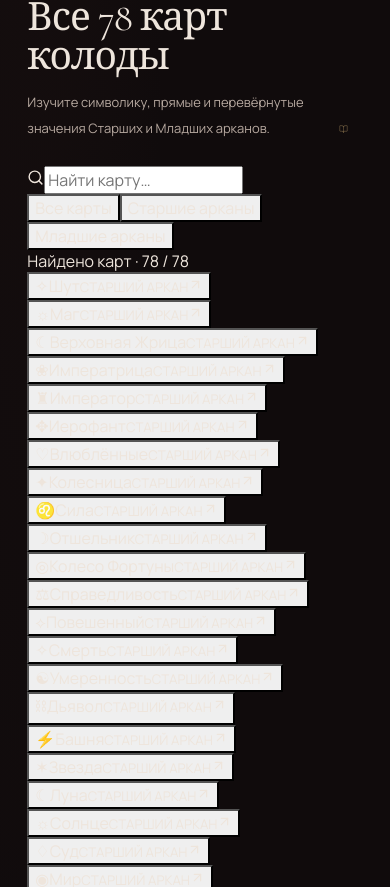
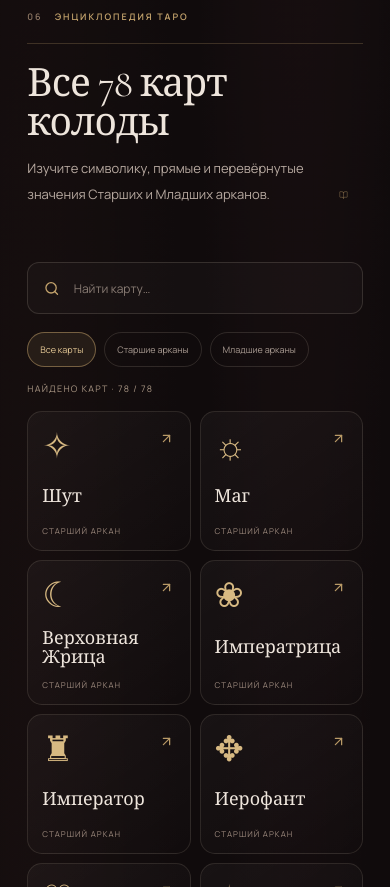
Before and after one commit to jdyxtramvaya-byte/elena-buchelovskaya, a React (Vite) app: page / in a window 390 px wide. Shown: the part 5257-6144 px from the top of the page. Built offline with nearby package versions, Linux system fonts and the light colour scheme.

Commit message:
Style responsive tarot card library

```diff
--- a/src/styles.css
+++ b/src/styles.css
@@ -467,3 +467,35 @@ button { -webkit-appearance: none; appearance: none; }
  .reading-promo{grid-template-columns:1fr;padding:65px 7%;gap:35px}.reading-promo-art{width:190px}.reading-promo-art i{font-size:90px}.reading-promo-copy h2{font-size:45px}.reading-promo-copy .button{width:100%;justify-content:space-between}.readings-footer{padding-left:7%;padding-right:7%}
 }
 @media(prefers-reduced-motion:reduce){.reading-card-result{animation:none}.reading-card-back,.reading-card-front{transition:none}}
+
+
+/* Tarot library */
+.library-section{padding-top:100px;padding-bottom:105px;border-top:1px solid rgba(197,164,109,.12)}
+.library-tools{display:grid;grid-template-columns:minmax(220px,.8fr) 1.2fr;gap:18px;align-items:center;margin:30px 0 15px}
+.library-search{display:flex;align-items:center;gap:12px;padding:0 16px;min-height:52px;border:1px solid rgba(235,220,198,.15);border-radius:12px;background:rgba(255,255,255,.025);color:#c5a46d}
+.library-search input{width:100%;border:0;outline:0;background:transparent;color:var(--text);font:inherit;font-size:12px}
+.library-search input::placeholder{color:#897c74}
+.library-filters{display:flex;justify-content:flex-end;gap:8px;flex-wrap:wrap}
+.library-filters button{padding:12px 15px;border:1px solid rgba(235,220,198,.14);border-radius:999px;background:transparent;color:var(--muted);font:inherit;font-size:10px;cursor:pointer;transition:.25s}
+.library-filters button.active,.library-filters button:hover{border-color:rgba(197,164,109,.5);background:rgba(197,164,109,.1);color:#e4c895}
+.library-count{margin-bottom:16px;color:#a89583;font-size:9px;letter-spacing:.14em;text-transform:uppercase}
+.library-grid{display:grid;grid-template-columns:repeat(4,minmax(0,1fr));gap:12px}
+.library-card{position:relative;display:flex;min-height:155px;flex-direction:column;align-items:flex-start;justify-content:space-between;gap:12px;padding:19px;border:1px solid rgba(235,220,198,.12);border-radius:15px;background:linear-gradient(145deg,rgba(255,255,255,.035),rgba(255,255,255,.008));color:var(--text);text-align:left;cursor:pointer;transition:transform .25s,border-color .25s,background .25s}
+.library-card:hover{transform:translateY(-3px);border-color:rgba(197,164,109,.45);background:rgba(197,164,109,.07)}
+.library-card-symbol{font-family:var(--serif);font-size:35px;color:#d7b982}
+.library-card-name{font-family:var(--serif);font-size:21px;line-height:1.05}
+.library-card small{font-size:8px;letter-spacing:.13em;color:#9c897d}
+.library-card-open{position:absolute;right:16px;top:17px;color:#b99a67}
+.library-empty{grid-column:1/-1;padding:30px;color:var(--muted);text-align:center}
+.library-backdrop{z-index:10001}
+.library-modal{position:relative;display:grid;grid-template-columns:.7fr 1.3fr;gap:35px;width:min(760px,100%);max-height:90vh;overflow:auto;padding:38px;border:1px solid rgba(197,164,109,.3);border-radius:22px;background:linear-gradient(145deg,#26191c,#120d0f);box-shadow:0 35px 100px rgba(0,0,0,.6)}
+.library-modal-art{min-height:320px;display:flex;flex-direction:column;align-items:center;justify-content:space-around;border:7px solid #9c794c;outline:1px solid rgba(240,219,181,.5);outline-offset:-15px;border-radius:6px;background:radial-gradient(circle at 50% 40%,#57343b,#201316 70%);color:#e0c18d}
+.library-modal-art span{font-family:var(--serif);font-size:100px}
+.library-modal-art small{font-size:8px;letter-spacing:.2em}
+.library-modal-copy h2{font-family:var(--serif);font-size:42px;font-weight:400;margin:15px 0 25px}
+.library-modal-copy h3{margin:20px 0 8px;color:#d9bd8e;font-size:10px;letter-spacing:.13em;text-transform:uppercase}
+.library-modal-copy p{color:var(--muted);font-size:12px;line-height:1.8}
+.library-modal-copy .button{margin-top:24px}
+@media(max-width:900px){.library-grid{grid-template-columns:repeat(3,minmax(0,1fr))}.library-tools{grid-template-columns:1fr}.library-filters{justify-content:flex-start}}
+@media(max-width:600px){.library-section{padding-top:65px;padding-bottom:70px}.library-grid{grid-template-columns:repeat(2,minmax(0,1fr));gap:9px}.library-card{min-height:140px;padding:14px}.library-card-name{font-size:18px}.library-modal{grid-template-columns:1fr;gap:22px;padding:25px;max-height:88vh}.library-modal-art{min-height:190px}.library-modal-art span{font-size:70px}.library-modal-copy h2{font-size:34px}.library-filters button{padding:10px 12px;font-size:9px}}
+@media(prefers-reduced-motion:reduce){.library-card{transition:none}.library-card:hover{transform:none}}
```
